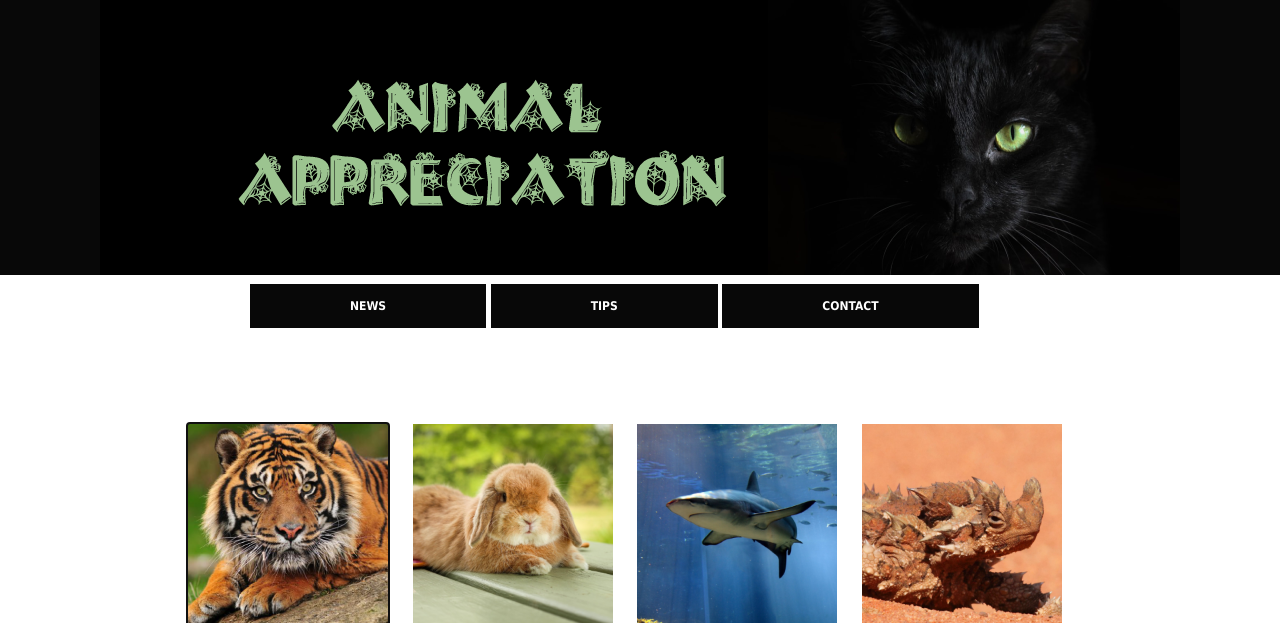
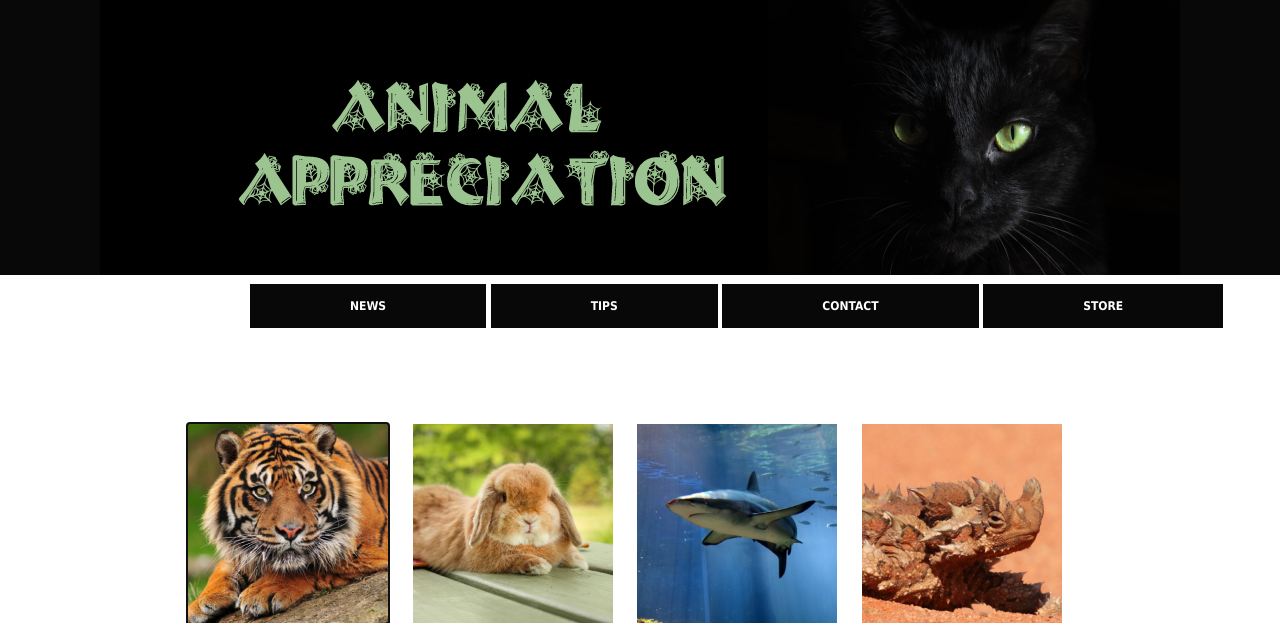
Before and after one commit to afuamensah/webservers, a PHP site: page /index.php in a window 1280 px wide. Shown: the top 623 px of the page. Run offline with PHP 8.4, Linux system fonts and the light colour scheme; some libraries are stand-ins or nearby versions.

Commit message:
Web Check Final

```diff
--- a/finalwc/header.php
+++ b/finalwc/header.php
@@ -3,6 +3,7 @@
 	<head>
 		<link rel="stylesheet" href="style.css" type="text/css">
 		<title>Animal Appreciation - Home</title>
+		<script src="http://code.jquery.com/jquery-3.1.1.min.js"></script>
 	</head>
 	<body>
 		<header>
@@ -13,5 +14,6 @@
 				<li class="divider"><a href="news.php">News</a></li>
 				<li class="divider"><a href="tips.php">Tips</a></li>
 				<li class="divider"><a href="contact.php">Contact</a></li>
+				<li class="divider"><a href="store.php">Store</a></li>
 			</ul>
 		</nav>
```
